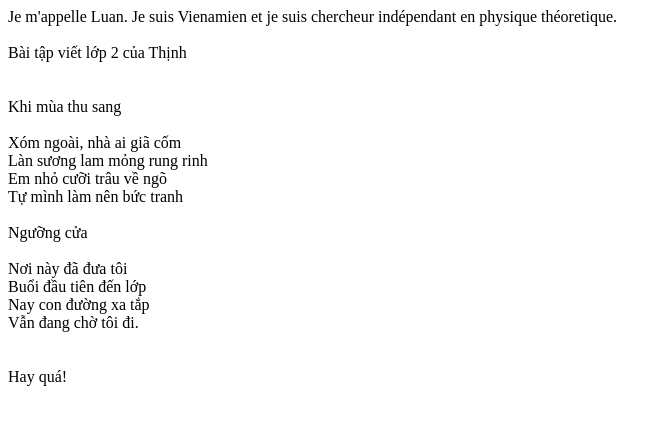
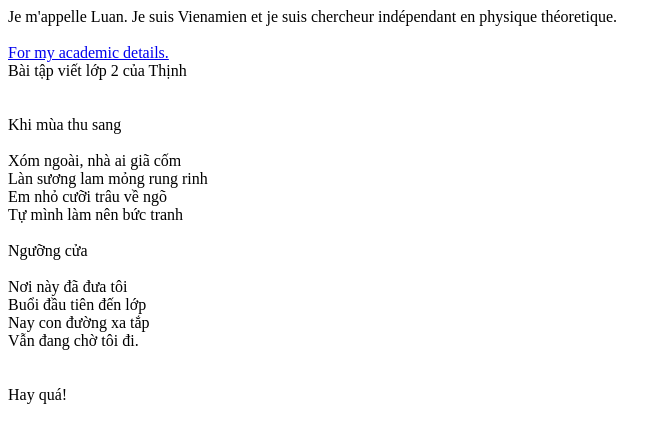
Before and after one commit to tangphuonglien/hoathienly.github.io, a plain HTML site: page index.html in a window 1280 px wide. Shown: the whole page, without its empty margins (0-671 px from the left). Drawn offline with Linux system fonts and the light colour scheme.

Commit message:
Update index.html

```diff
--- a/index.html
+++ b/index.html
@@ -1,5 +1,5 @@
 <html> Je m'appelle Luan. Je suis Vienamien et je suis chercheur indépendant en physique théoretique.<br><br>
-
+  <a href="https://tangphuonglien.github.io">For my academic details.</a><br>
 Bài tập viết lớp 2 của Thịnh<br><br><br>
 
 Khi mùa thu sang<br><br>
```
